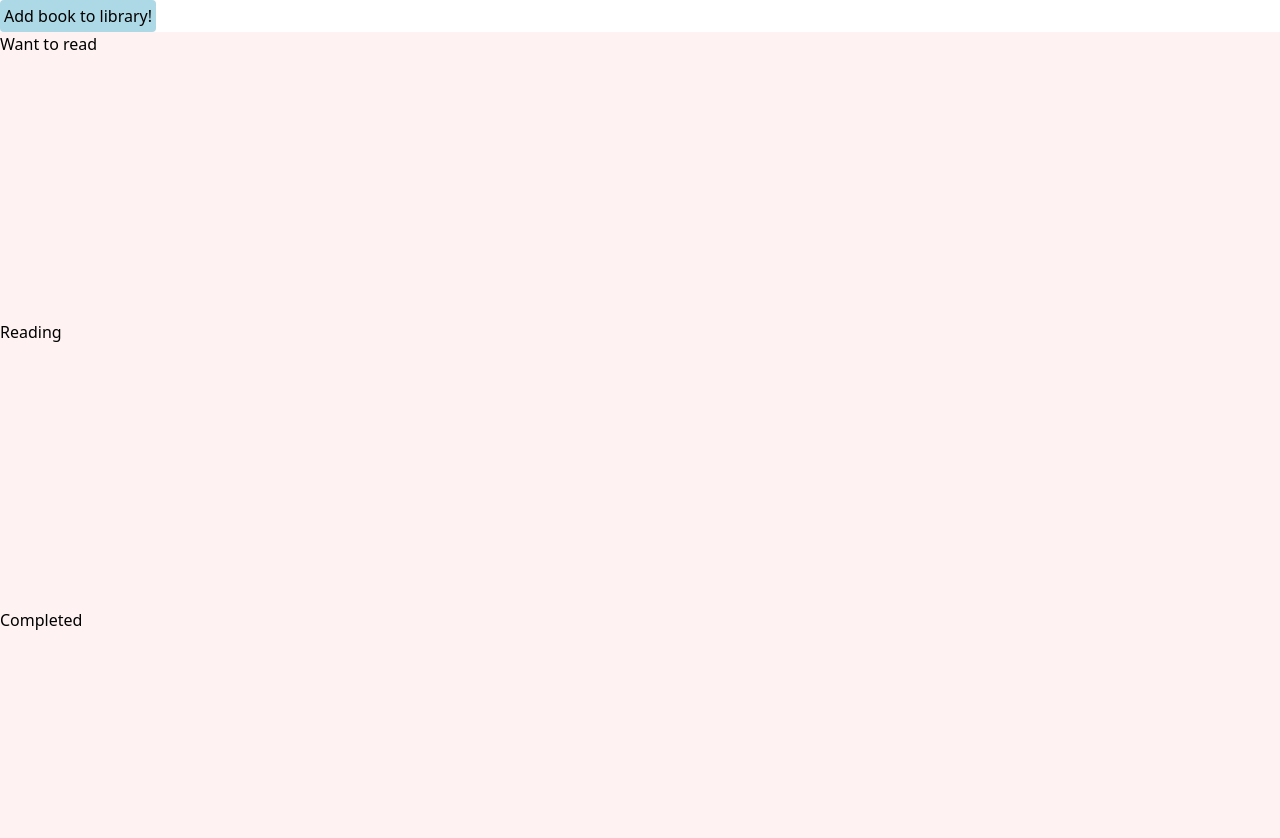
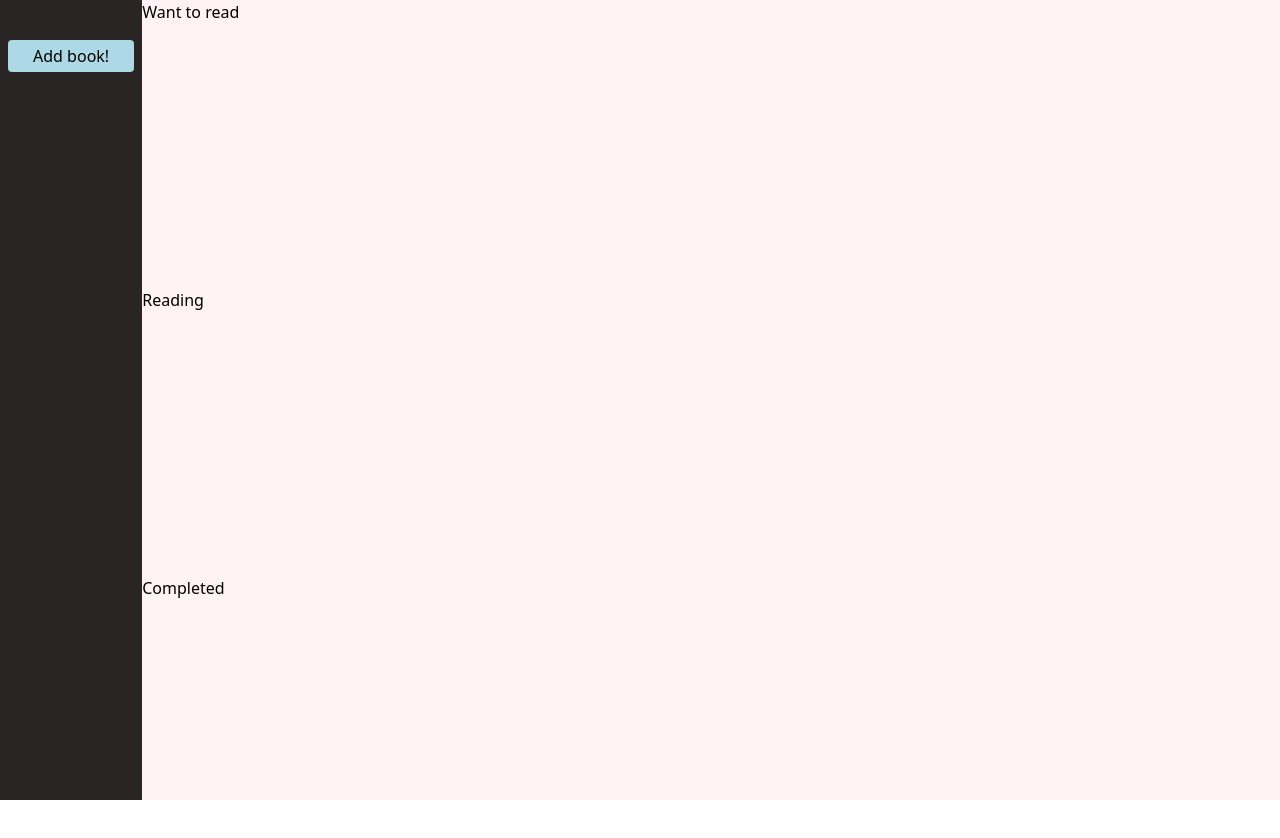
Before and after one commit to sarahthebest/TomeTracker, a React (Vite) app: page / in a window 1280 px wide. Shown: the top 838 px of the page. Built offline with nearby package versions, Linux system fonts and the light colour scheme.

Commit message:
Created sidebar, styling edits

```diff
--- a/src/components/AddBook/AddBook.tsx
+++ b/src/components/AddBook/AddBook.tsx
@@ -12,14 +12,14 @@ const AddBook = () => {
     return (
         <>
             <Btn
-                text="Add book to library!"
+                text="Add book!"
                 id="modal"
                 onClick={openDialog}
                 backgroundColor="lightBlue"
             />
 
             {isDialogOpen && (
-                <dialog className="flex flex-col gap-4 rounded shadow p-4 center">
+                <dialog className="flex flex-col gap-4 rounded shadow p-4">
                     <div className="dialog_header flex flex-row justify-between">
                         <h2 className="text-xl" id="addBookTitle">
                             Add a new book
--- a/src/components/Shelves/BookShelf.tsx
+++ b/src/components/Shelves/BookShelf.tsx
@@ -1,7 +1,7 @@
 const BookShelf = () => {
     const shelves = ["Want to read", "Reading", "Completed"];
     return (
-        <div className="shelf_wrapper h-full bg-red-50 ">
+        <div className="shelf_wrapper h-full bg-red-50 w-full">
             {shelves.map((shelf, index) => (
                 <div key={index} className="shelf h-72">
                     <h2>{shelf}</h2>
--- /dev/null
+++ b/src/components/Sidebar/Sidebar.css
@@ -0,0 +1,3 @@
+.sidebar{
+    width: 10em;
+}
--- /dev/null
+++ b/src/components/Sidebar/Sidebar.tsx
@@ -0,0 +1,14 @@
+import AddBook from "../AddBook/AddBook";
+import "./Sidebar.css";
+
+const Sidebar = () => {
+    return (
+        <div className="sidebar h-full bg-stone-800">
+            <div className="sidebar_items mt-10  flex flex-col px-2">
+                <AddBook />
+            </div>
+        </div>
+    );
+};
+
+export default Sidebar;
--- a/src/index.css
+++ b/src/index.css
@@ -2,7 +2,12 @@
 @tailwind components;
 @tailwind utilities;
 
-:root{
-    padding:0;
-    margin:0;
+:root {
+    padding: 0;
+    margin: 0;
 }
+html,
+body {
+    height: 100%;
+    width: 100%;
+}
--- /dev/null
+++ b/src/pages/Home.css
@@ -0,0 +1,3 @@
+.home_wrapper{
+    height: 100vh;
+}
--- a/src/pages/Home.tsx
+++ b/src/pages/Home.tsx
@@ -1,10 +1,11 @@
-import Add_book from "../components/AddBook/AddBook";
 import BookShelf from "../components/Shelves/BookShelf";
+import Sidebar from "../components/Sidebar/Sidebar";
+import "./Home.css"
 
 const Home = () => {
     return (
-        <div className="home_wrapper ">
-            <Add_book />
+        <div className="home_wrapper flex flex-row">
+            <Sidebar/>
             <BookShelf />
         </div>
      );
```
